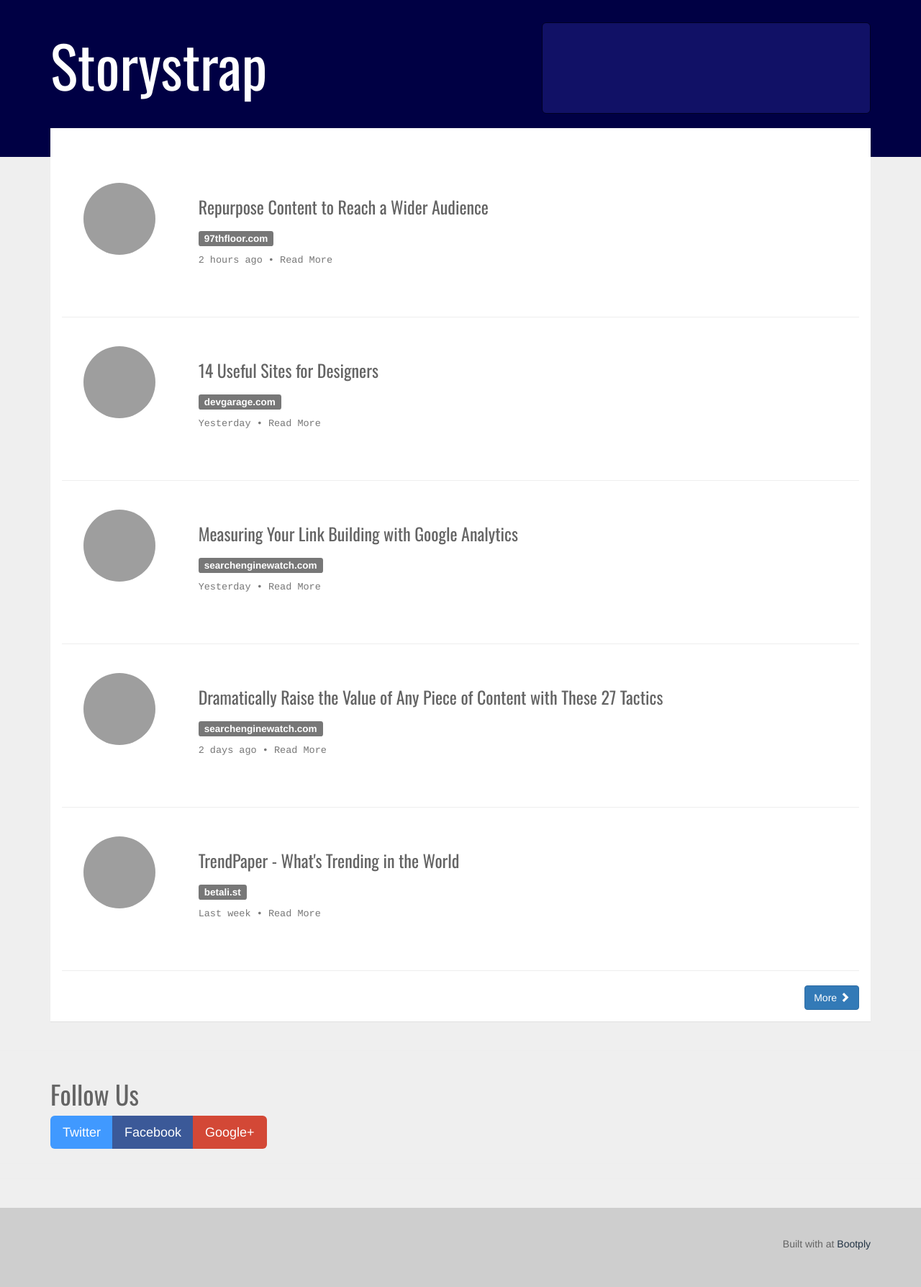
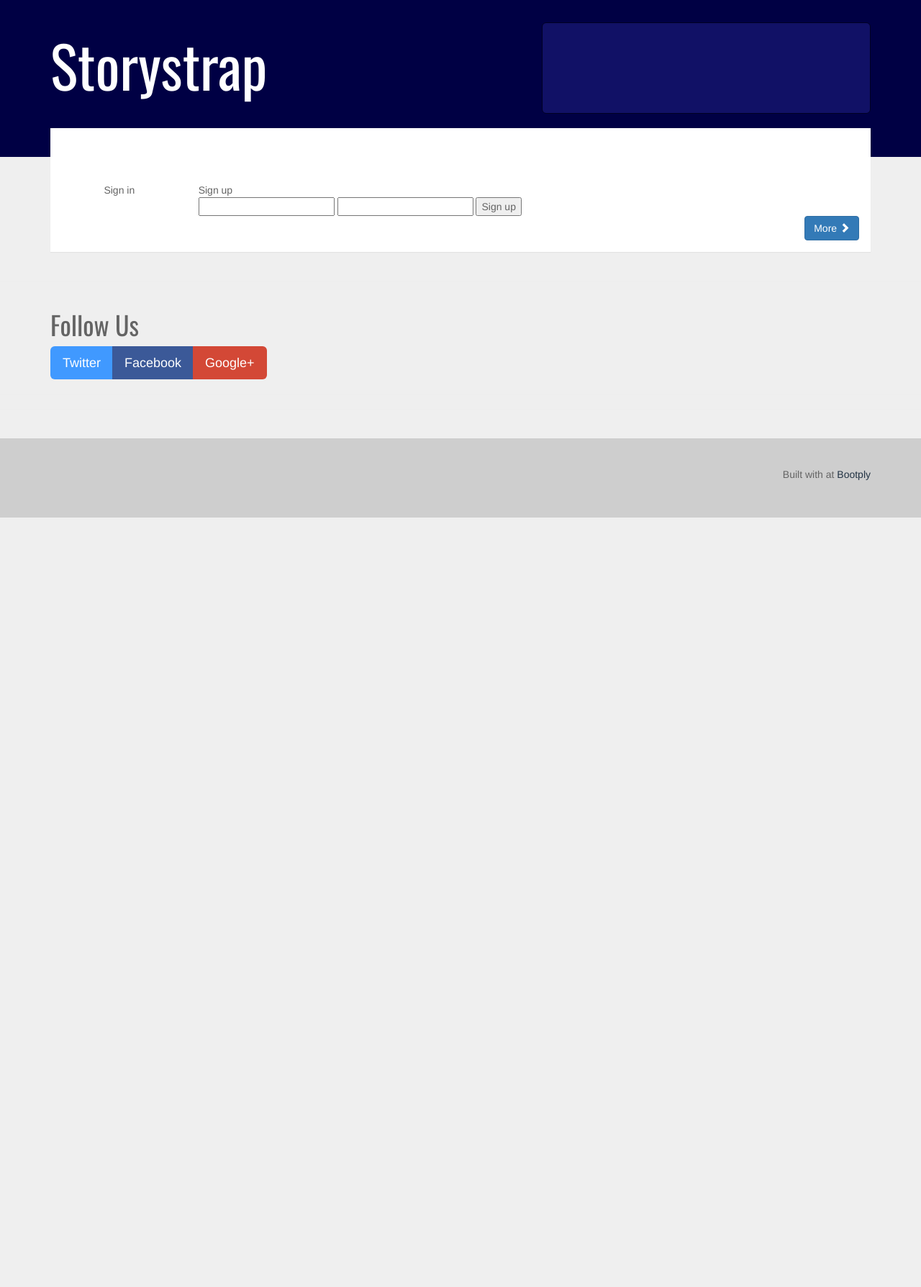
Before and after one commit to ryanmagoon/crispy-parakeet, a Node server app: page / in a window 1280 px wide. Shown: the part 50-1838 px from the top of the page at 72% size. After the commit the page ends 769 px from the top, so only its background shows below. Run offline with Node 20, Linux system fonts and the light colour scheme; some libraries are stand-ins or nearby versions; grey boxes are pictures that could not be loaded.

Commit message:
add signup form

```diff
--- a/src/views/index.ejs
+++ b/src/views/index.ejs
@@ -103,97 +103,19 @@
           <div class="row">
             <br>
             <div class="col-md-2 col-sm-3 text-center">
-              <a class="story-title" href="#"><img alt="" src="http://api.randomuser.me/portraits/thumb/men/58.jpg" style="width:100px;height:100px" class="img-circle"></a>
+                Sign in
             </div>
             <div class="col-md-10 col-sm-9">
-              <h3>Repurpose Content to Reach a Wider Audience</h3>
-              <div class="row">
-                <div class="col-xs-9">
-                  <h4><span class="label label-default">97thfloor.com</span></h4><h4>
-                  <small style="font-family:courier,'new courier';" class="text-muted">2 hours ago  • <a href="#" class="text-muted">Read More</a></small>
-                  </h4></div>
-                <div class="col-xs-3"></div>
-              </div>
-              <br><br>
+                Sign up
+                    <form name="signUpForm"
+                          action="/auth/signUp"
+                          method="post">
+                        <input name="userName" id="userName">
+                        <input name="password" id="password">
+                        <input type="submit" value="Sign up">
+                          </form>
             </div>
           </div>
-          <hr>
-
-          <div class="row">
-            <br>
-            <div class="col-md-2 col-sm-3 text-center">
-              <a class="story-title" href="#"><img alt="" src="http://api.randomuser.me/portraits/thumb/women/56.jpg" style="width:100px;height:100px" class="img-circle"></a>
-            </div>
-            <div class="col-md-10 col-sm-9">
-              <h3>14 Useful Sites for Designers</h3>
-              <div class="row">
-                <div class="col-xs-9">
-                  <h4><span class="label label-default">devgarage.com</span></h4><h4>
-                  <small style="font-family:courier,'new courier';" class="text-muted">Yesterday • <a href="#" class="text-muted">Read More</a></small>
-                  </h4></div>
-                <div class="col-xs-3"></div>
-              </div>
-              <br><br>
-            </div>
-          </div>
-          <hr>
-
-          <div class="row">
-            <br>
-            <div class="col-md-2 col-sm-3 text-center">
-              <a class="story-title" href="#"><img alt="" src="http://api.randomuser.me/portraits/thumb/men/29.jpg" style="width:100px;height:100px" class="img-circle"></a>
-            </div>
-            <div class="col-md-10 col-sm-9">
-              <h3>Measuring Your Link Building with Google Analytics</h3>
-              <div class="row">
-                <div class="col-xs-9">
-                  <h4><span class="label label-default">searchenginewatch.com</span></h4><h4>
-                  <small style="font-family:courier,'new courier';" class="text-muted">Yesterday • <a href="#" class="text-muted">Read More</a></small>
-                  </h4></div>
-                <div class="col-xs-3"></div>
-              </div>
-              <br><br>
-            </div>
-          </div>
-          <hr>
-
-          <div class="row">
-            <br>
-            <div class="col-md-2 col-sm-3 text-center">
-              <a class="story-title" href="#"><img alt="" src="http://api.randomuser.me/portraits/thumb/women/56.jpg" style="width:100px;height:100px" class="img-circle"></a>
-            </div>
-            <div class="col-md-10 col-sm-9">
-              <h3>Dramatically Raise the Value of Any Piece of Content with These 27 Tactics</h3>
-              <div class="row">
-                <div class="col-xs-9">
-                  <h4><span class="label label-default">searchenginewatch.com</span></h4><h4>
-                  <small style="font-family:courier,'new courier';" class="text-muted">2 days ago • <a href="#" class="text-muted">Read More</a></small>
-                  </h4></div>
-                <div class="col-xs-3"></div>
-              </div>
-              <br><br>
-            </div>
-          </div>
-          <hr>
-
-          <div class="row">
-            <br>
-            <div class="col-md-2 col-sm-3 text-center">
-              <a class="story-title" href="#"><img alt="" src="http://api.randomuser.me/portraits/thumb/men/29.jpg" style="width:100px;height:100px" class="img-circle"></a>
-            </div>
-            <div class="col-md-10 col-sm-9">
-              <h3>TrendPaper - What's Trending in the World</h3>
-              <div class="row">
-                <div class="col-xs-9">
-                  <h4><span class="label label-default">betali.st</span></h4><h4>
-                  <small style="font-family:courier,'new courier';" class="text-muted">Last week • <a href="#" class="text-muted">Read More</a></small>
-                  </h4></div>
-                <div class="col-xs-3"></div>
-              </div>
-              <br><br>
-            </div>
-          </div>
-          <hr>
           <!--/stories-->
 
 
```
